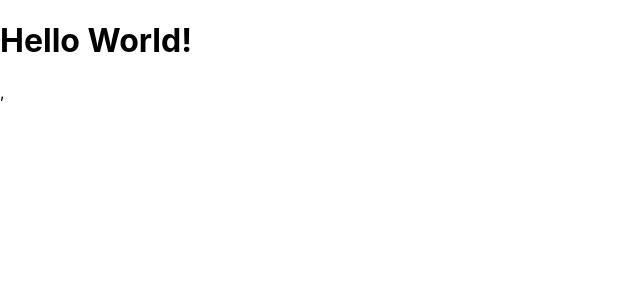
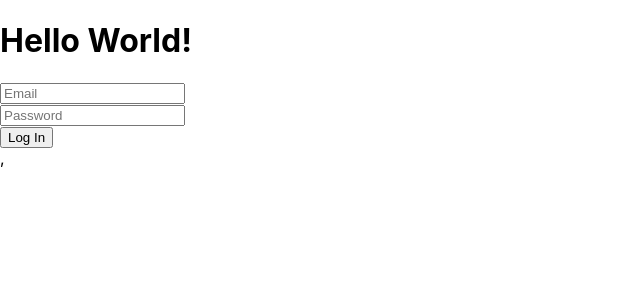
Before and after one commit to NolanCrenshaw/River-Runners, a React (Create React App) app in the folder client/: page / in a window 1280 px wide. Shown: the top 300 px of the page, without its empty margins (0-640 px from the left). Built offline with nearby package versions, Linux system fonts and the light colour scheme; no server answers.

Commit message:
App.js now rendering Login

```diff
--- a/client/src/App.js
+++ b/client/src/App.js
@@ -1,6 +1,8 @@
 import React, { Component } from 'react';
 import { connect } from 'react-redux';
 import { BrowserRouter, Redirect, Route, Switch } from 'react-router-dom';
+
+import Login from './Login';
 
 const PrivateRoute = ({ component: Component, ...rest }) => (
   <Route
@@ -20,7 +22,12 @@ const PrivateRoute = ({ component: Component, ...rest }) => (
 
 function App() {
   return (
-    <h1>Hello World!</h1>
+    <div>
+      <h1>Hello World!</h1>
+      <div>
+        <Login />
+      </div>
+    </div>
   );
 }
 
--- a/client/src/Login.js
+++ b/client/src/Login.js
@@ -43,4 +43,4 @@ const mapDispatchToProps = dispatch => {
     };
 };
 
-export default connect(null)(Login);
+export default connect(mapStateToProps, mapDispatchToProps)(Login);
```
